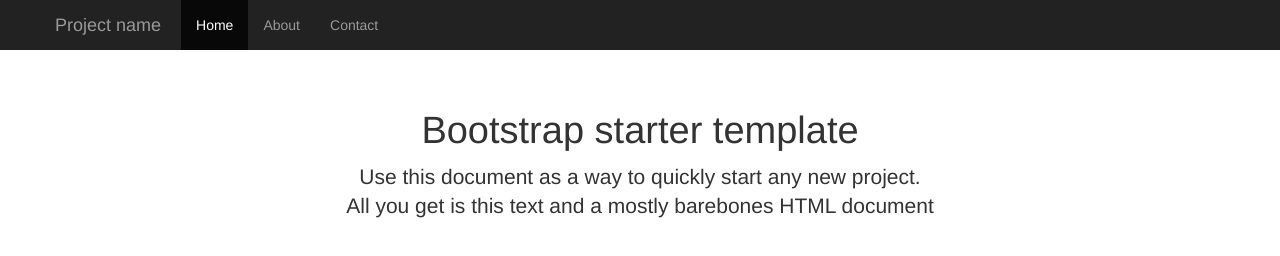
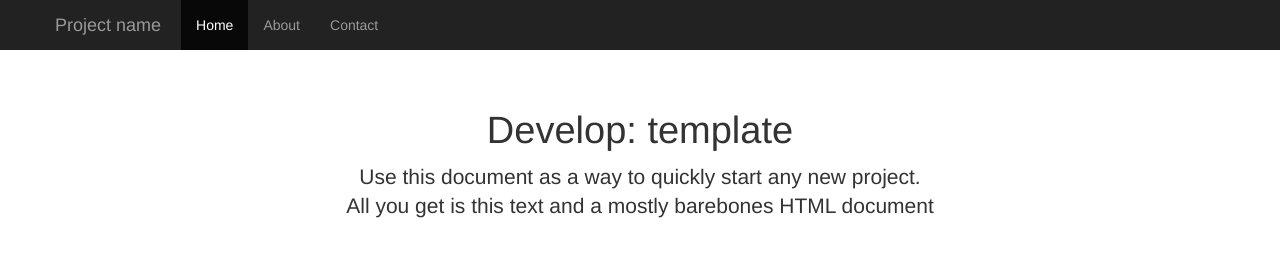
Before and after one commit to betoluna/ultim, a website: page index.html in a window 1280 px wide. Drawn offline with Linux system fonts and the light colour scheme.

Commit message:
edited index.html in develop

```diff
--- a/index.html
+++ b/index.html
@@ -41,7 +41,7 @@
         <div class="container">
 
             <div class="starter-template">
-                <h1>Bootstrap starter template</h1>
+                <h1>Develop: template</h1>
                 <p class="lead">Use this document as a way to quickly start any new
                     project.<br>All you get is this text and a mostly barebones
                     HTML document</p>
```
